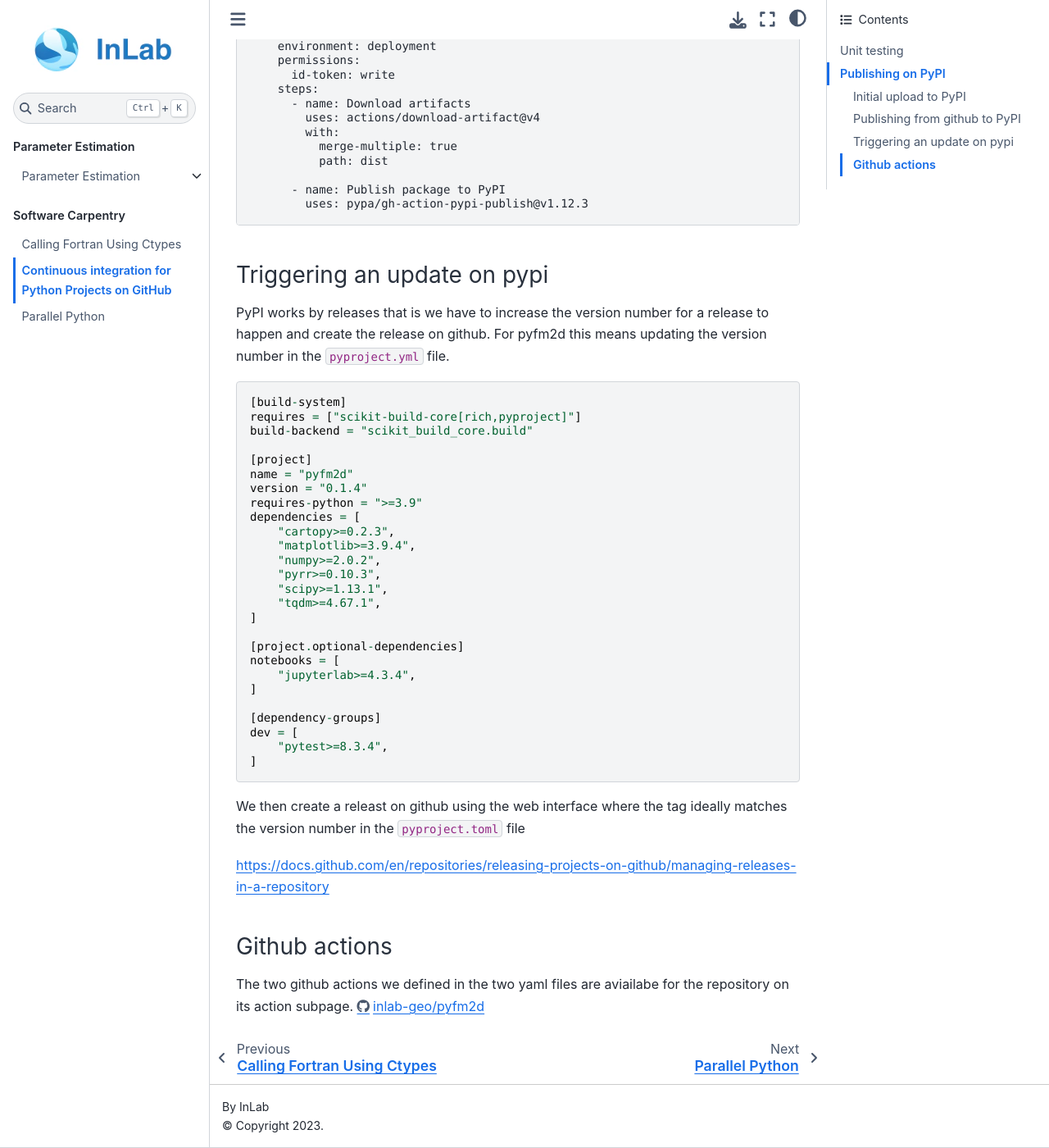
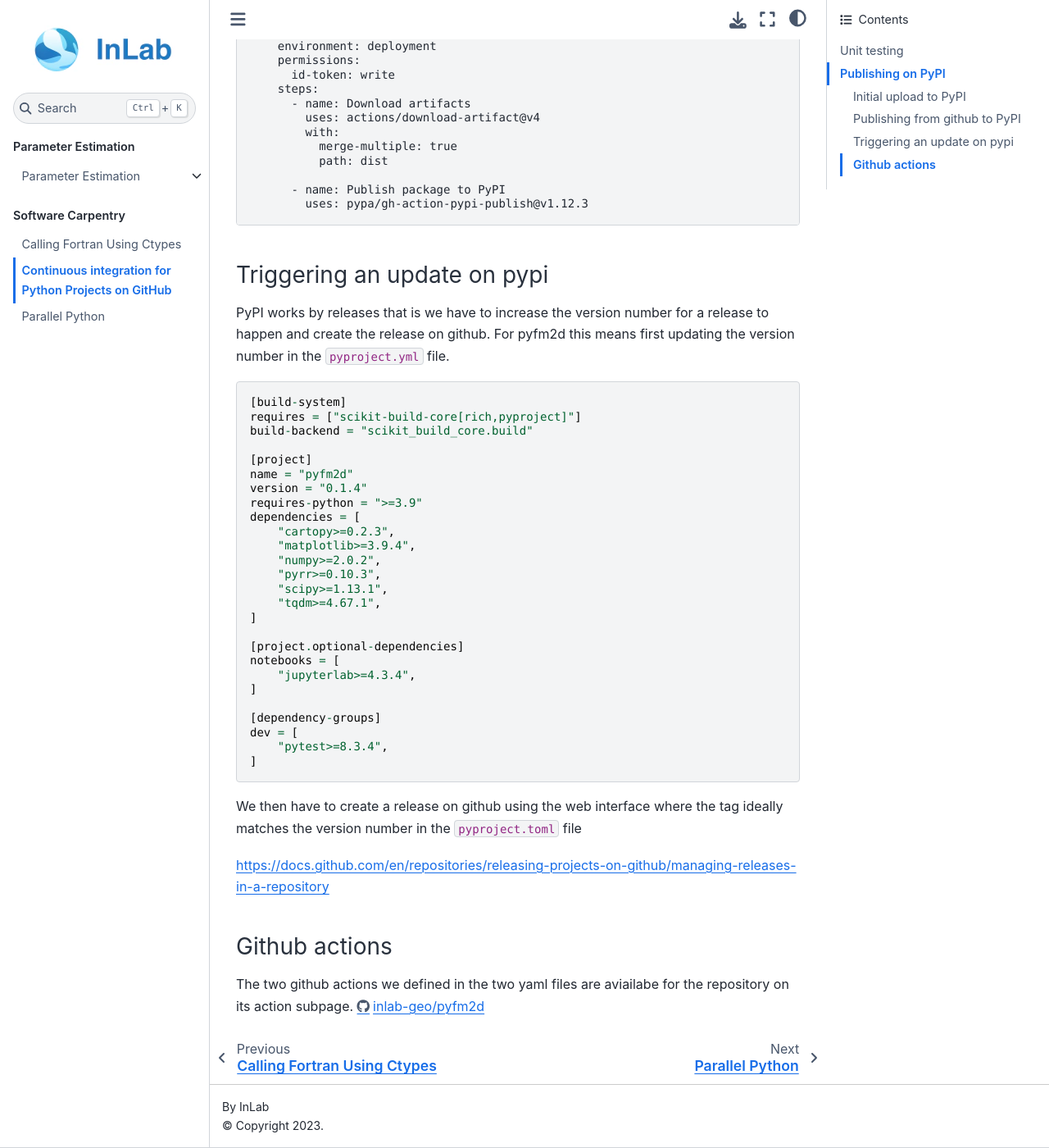
Before and after one commit to inlab-geo/cofi-resources, a Jupyter Book: the page built from docs/software_carpentry/python_packaging.md, in a window 1280 px wide and 1400 px high, scrolled down 5126 px. Shown: the whole window at 82% size. Built offline with Jupyter Book 1.0.4 settings and Sphinx 7.4.7 and the Sphinx Book theme 1.1.4, drawn with Linux system fonts in a browser that asks for light colours.

Commit message:
Update python_packaging.md

````diff
--- a/docs/software_carpentry/python_packaging.md
+++ b/docs/software_carpentry/python_packaging.md
@@ -242,7 +242,7 @@ jobs:
 
 ### Triggering an update on pypi
 
-PyPI works by releases that is we have to increase the version number for a release to happen and create the release on github. For pyfm2d this means updating the version number in the `pyproject.yml` file.
+PyPI works by releases that is we have to increase the version number for a release to happen and create the release on github. For pyfm2d this means first updating the version number in the `pyproject.yml` file.
 
 ```
 [build-system]
@@ -273,7 +273,7 @@ dev = [
 ]
 ```
 
-We then create a releast on github using the web interface where the tag ideally matches the version number in the `pyproject.toml` file
+We then have to create a release on github using the web interface where the tag ideally matches the version number in the `pyproject.toml` file
 
 [https://docs.github.com/en/repositories/releasing-projects-on-github/managing-releases-in-a-repository](https://docs.github.com/en/repositories/releasing-projects-on-github/managing-releases-in-a-repository)
 
````
